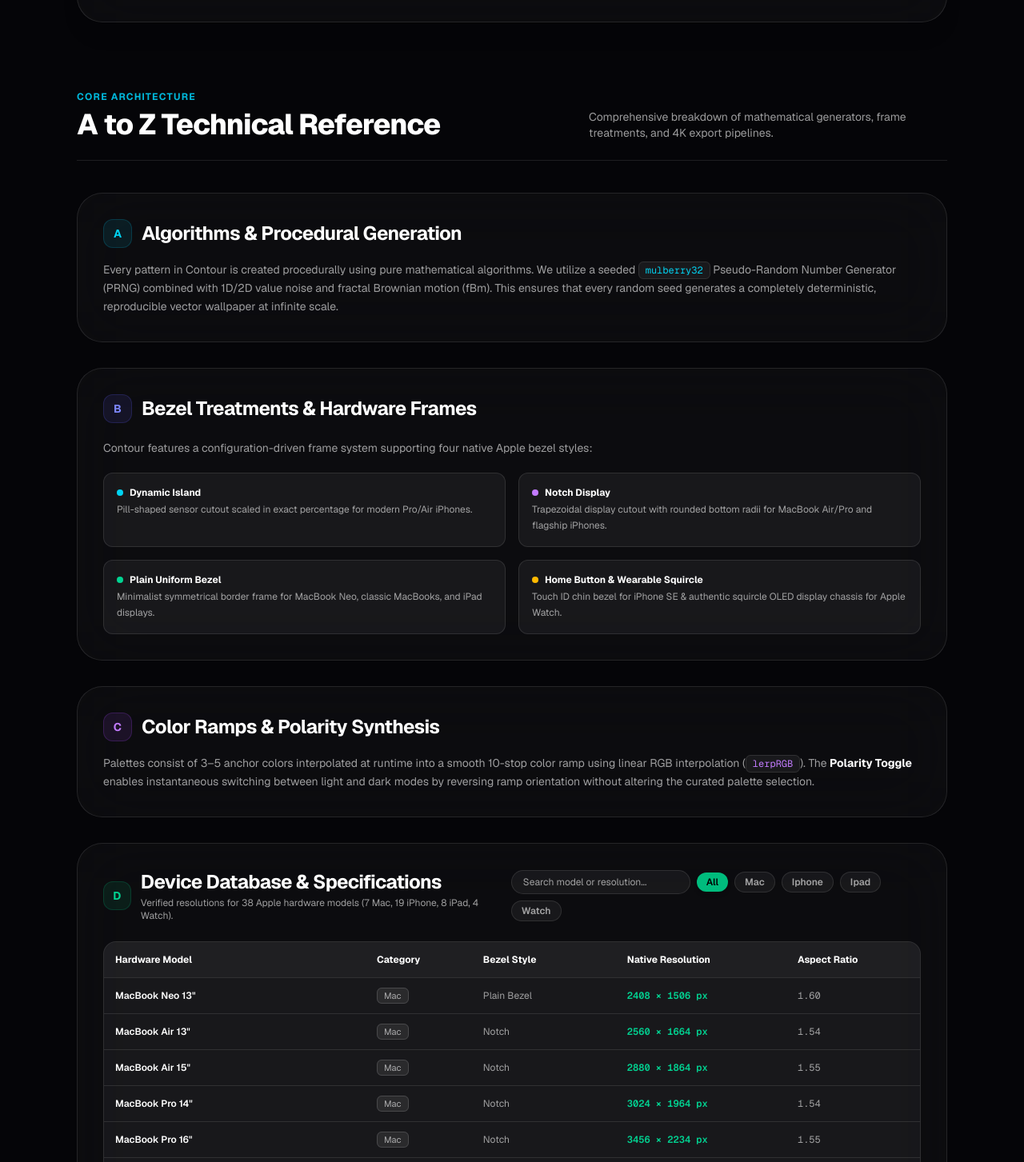
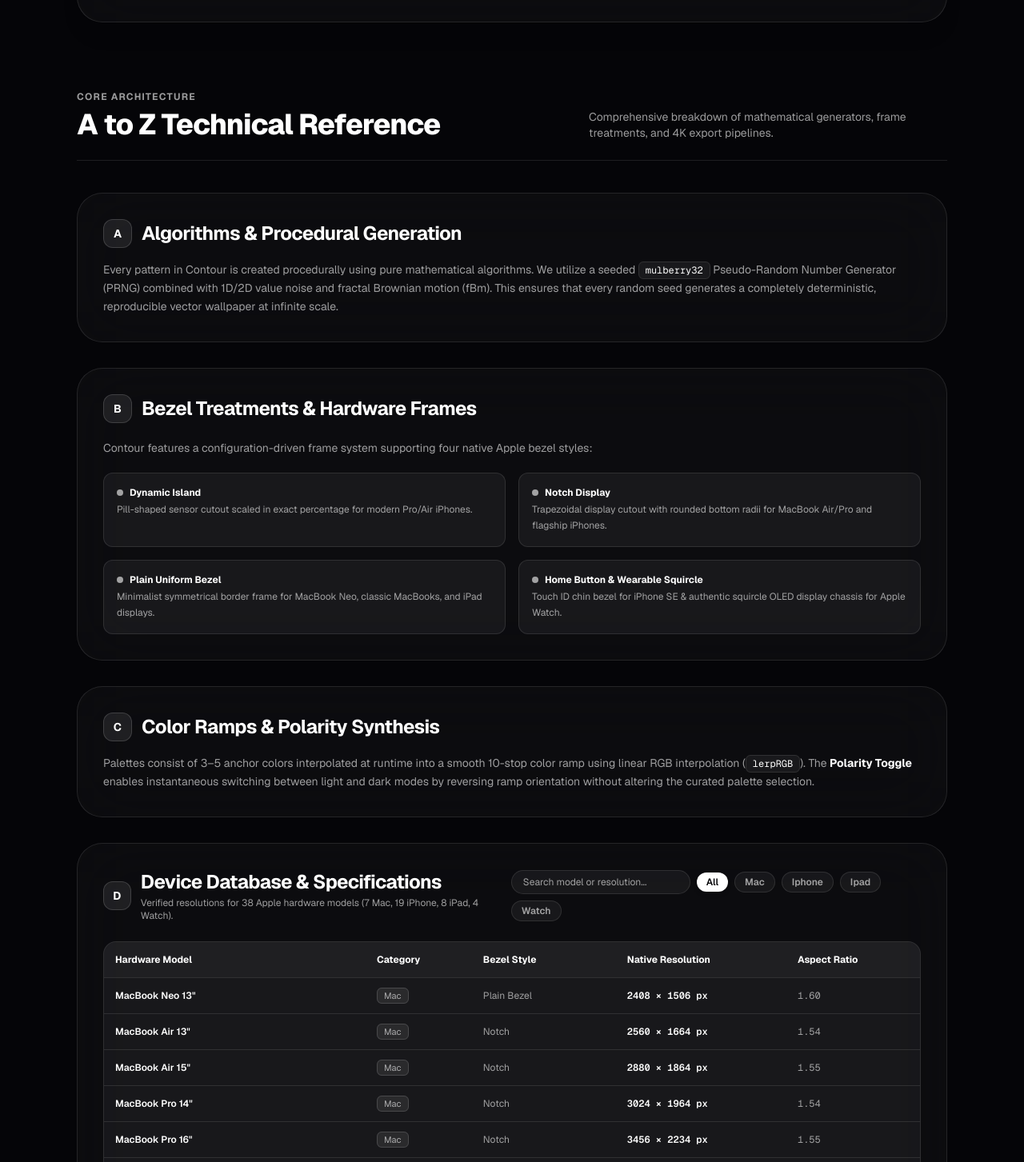
Before and after one commit to satiricalguru/Contour, a Next.js app: page /info in a window 1280 px wide. Shown: the part 657-2110 px from the top of the page at 80% size. Built offline with nearby package versions, Linux system fonts and the light colour scheme.

Commit message:
fix: remove oversaturated bright neon colors from Information tab in favor of clean neutral theme variables

```diff
--- a/app/info/page.tsx
+++ b/app/info/page.tsx
@@ -1,6 +1,6 @@
 /**
  * Information page — Complete A to Z Reference Guide & Technical Specifications for Contour.
- * Designed with Apple-grade editorial typography, bento cards, interactive spec search, and glassmorphism.
+ * Designed with Apple-grade editorial typography, bento cards, interactive spec search, and clean neutral theme styling.
  */
 'use client';
 
@@ -91,7 +91,7 @@
       <section className="space-y-10">
         <div className="flex flex-col sm:flex-row sm:items-end justify-between gap-4 border-b border-[var(--card-border)] pb-6">
           <div>
-            <span className="text-xs font-bold uppercase tracking-widest text-cyan-500">Core Architecture</span>
+            <span className="text-xs font-bold uppercase tracking-widest text-[var(--foreground-muted)]">Core Architecture</span>
             <h2 className="text-2xl sm:text-4xl font-extrabold text-[var(--heading-color)] tracking-tight mt-1">
               A to Z Technical Reference
             </h2>
@@ -103,9 +103,9 @@
 
         <div className="grid grid-cols-1 gap-8">
           {/* A — Algorithms */}
-          <div className="group relative bg-[var(--card-bg)] border border-[var(--card-border)] hover:border-cyan-500/30 rounded-[2rem] p-6 sm:p-8 space-y-4 backdrop-blur-2xl transition-all duration-500 hover:shadow-xl">
+          <div className="group relative bg-[var(--card-bg)] border border-[var(--card-border)] hover:border-[var(--heading-color)]/20 rounded-[2rem] p-6 sm:p-8 space-y-4 backdrop-blur-2xl transition-all duration-500 hover:shadow-xl">
             <div className="flex items-center gap-3">
-              <span className="flex items-center justify-center w-9 h-9 rounded-xl bg-cyan-500/10 border border-cyan-500/20 text-cyan-400 font-bold text-sm">
+              <span className="flex items-center justify-center w-9 h-9 rounded-xl bg-[var(--badge-bg)] border border-[var(--badge-border)] text-[var(--heading-color)] font-bold text-sm">
                 A
               </span>
               <h3 className="text-xl sm:text-2xl font-bold text-[var(--heading-color)] tracking-tight">
@@ -114,7 +114,7 @@
             </div>
             <p className="text-sm text-[var(--foreground-muted)] leading-relaxed font-normal">
               Every pattern in Contour is created procedurally using pure mathematical algorithms. We utilize a seeded{' '}
-              <code className="text-cyan-400 bg-[var(--pill-bg)] border border-[var(--card-border)] px-2 py-0.5 rounded-md text-xs font-mono">
+              <code className="text-[var(--heading-color)] bg-[var(--pill-bg)] border border-[var(--card-border)] px-2 py-0.5 rounded-md text-xs font-mono">
                 mulberry32
               </code>{' '}
               Pseudo-Random Number Generator (PRNG) combined with 1D/2D value noise and fractal Brownian motion (fBm). This ensures that every random seed generates a completely deterministic, reproducible vector wallpaper at infinite scale.
@@ -122,9 +122,9 @@
           </div>
 
           {/* B — Bezel Treatments */}
-          <div className="group relative bg-[var(--card-bg)] border border-[var(--card-border)] hover:border-indigo-500/30 rounded-[2rem] p-6 sm:p-8 space-y-5 backdrop-blur-2xl transition-all duration-500 hover:shadow-xl">
+          <div className="group relative bg-[var(--card-bg)] border border-[var(--card-border)] hover:border-[var(--heading-color)]/20 rounded-[2rem] p-6 sm:p-8 space-y-5 backdrop-blur-2xl transition-all duration-500 hover:shadow-xl">
             <div className="flex items-center gap-3">
-              <span className="flex items-center justify-center w-9 h-9 rounded-xl bg-indigo-500/10 border border-indigo-500/20 text-indigo-400 font-bold text-sm">
+              <span className="flex items-center justify-center w-9 h-9 rounded-xl bg-[var(--badge-bg)] border border-[var(--badge-border)] text-[var(--heading-color)] font-bold text-sm">
                 B
               </span>
               <h3 className="text-xl sm:text-2xl font-bold text-[var(--heading-color)] tracking-tight">
@@ -137,7 +137,7 @@
             <div className="grid grid-cols-1 sm:grid-cols-2 gap-4">
               <div className="p-4 rounded-xl bg-[var(--pill-bg)] border border-[var(--card-border)] space-y-1">
                 <div className="text-xs font-bold text-[var(--heading-color)] flex items-center gap-2">
-                  <span className="w-2 h-2 rounded-full bg-cyan-400" /> Dynamic Island
+                  <span className="w-2 h-2 rounded-full bg-[var(--heading-color)] opacity-60" /> Dynamic Island
                 </div>
                 <div className="text-xs text-[var(--foreground-muted)] leading-relaxed">
                   Pill-shaped sensor cutout scaled in exact percentage for modern Pro/Air iPhones.
@@ -145,7 +145,7 @@
               </div>
               <div className="p-4 rounded-xl bg-[var(--pill-bg)] border border-[var(--card-border)] space-y-1">
                 <div className="text-xs font-bold text-[var(--heading-color)] flex items-center gap-2">
-                  <span className="w-2 h-2 rounded-full bg-purple-400" /> Notch Display
+                  <span className="w-2 h-2 rounded-full bg-[var(--heading-color)] opacity-60" /> Notch Display
                 </div>
                 <div className="text-xs text-[var(--foreground-muted)] leading-relaxed">
                   Trapezoidal display cutout with rounded bottom radii for MacBook Air/Pro and flagship iPhones.
@@ -153,7 +153,7 @@
               </div>
               <div className="p-4 rounded-xl bg-[var(--pill-bg)] border border-[var(--card-border)] space-y-1">
                 <div className="text-xs font-bold text-[var(--heading-color)] flex items-center gap-2">
-                  <span className="w-2 h-2 rounded-full bg-emerald-400" /> Plain Uniform Bezel
+                  <span className="w-2 h-2 rounded-full bg-[var(--heading-color)] opacity-60" /> Plain Uniform Bezel
                 </div>
                 <div className="text-xs text-[var(--foreground-muted)] leading-relaxed">
                   Minimalist symmetrical border frame for MacBook Neo, classic MacBooks, and iPad displays.
@@ -161,7 +161,7 @@
               </div>
               <div className="p-4 rounded-xl bg-[var(--pill-bg)] border border-[var(--card-border)] space-y-1">
                 <div className="text-xs font-bold text-[var(--heading-color)] flex items-center gap-2">
-                  <span className="w-2 h-2 rounded-full bg-amber-400" /> Home Button &amp; Wearable Squircle
+                  <span className="w-2 h-2 rounded-full bg-[var(--heading-color)] opacity-60" /> Home Button &amp; Wearable Squircle
                 </div>
                 <div className="text-xs text-[var(--foreground-muted)] leading-relaxed">
                   Touch ID chin bezel for iPhone SE &amp; authentic squircle OLED display chassis for Apple Watch.
@@ -171,9 +171,9 @@
           </div>
 
           {/* C — Color Ramps & Polarity */}
-          <div className="group relative bg-[var(--card-bg)] border border-[var(--card-border)] hover:border-purple-500/30 rounded-[2rem] p-6 sm:p-8 space-y-4 backdrop-blur-2xl transition-all duration-500 hover:shadow-xl">
+          <div className="group relative bg-[var(--card-bg)] border border-[var(--card-border)] hover:border-[var(--heading-color)]/20 rounded-[2rem] p-6 sm:p-8 space-y-4 backdrop-blur-2xl transition-all duration-500 hover:shadow-xl">
             <div className="flex items-center gap-3">
-              <span className="flex items-center justify-center w-9 h-9 rounded-xl bg-purple-500/10 border border-purple-500/20 text-purple-400 font-bold text-sm">
+              <span className="flex items-center justify-center w-9 h-9 rounded-xl bg-[var(--badge-bg)] border border-[var(--badge-border)] text-[var(--heading-color)] font-bold text-sm">
                 C
               </span>
               <h3 className="text-xl sm:text-2xl font-bold text-[var(--heading-color)] tracking-tight">
@@ -181,15 +181,15 @@
               </h3>
             </div>
             <p className="text-sm text-[var(--foreground-muted)] leading-relaxed">
-              Palettes consist of 3–5 anchor colors interpolated at runtime into a smooth 10-stop color ramp using linear RGB interpolation (<code className="text-purple-400 bg-[var(--pill-bg)] border border-[var(--card-border)] px-2 py-0.5 rounded-md text-xs font-mono">lerpRGB</code>). The <strong className="text-[var(--heading-color)]">Polarity Toggle</strong> enables instantaneous switching between light and dark modes by reversing ramp orientation without altering the curated palette selection.
+              Palettes consist of 3–5 anchor colors interpolated at runtime into a smooth 10-stop color ramp using linear RGB interpolation (<code className="text-[var(--heading-color)] bg-[var(--pill-bg)] border border-[var(--card-border)] px-2 py-0.5 rounded-md text-xs font-mono">lerpRGB</code>). The <strong className="text-[var(--heading-color)]">Polarity Toggle</strong> enables instantaneous switching between light and dark modes by reversing ramp orientation without altering the curated palette selection.
             </p>
           </div>
 
           {/* D — Device Database */}
-          <div className="group relative bg-[var(--card-bg)] border border-[var(--card-border)] hover:border-emerald-500/30 rounded-[2rem] p-6 sm:p-8 space-y-6 backdrop-blur-2xl transition-all duration-500 hover:shadow-xl">
+          <div className="group relative bg-[var(--card-bg)] border border-[var(--card-border)] hover:border-[var(--heading-color)]/20 rounded-[2rem] p-6 sm:p-8 space-y-6 backdrop-blur-2xl transition-all duration-500 hover:shadow-xl">
             <div className="flex flex-col sm:flex-row sm:items-center justify-between gap-4">
               <div className="flex items-center gap-3">
-                <span className="flex items-center justify-center w-9 h-9 rounded-xl bg-emerald-500/10 border border-emerald-500/20 text-emerald-400 font-bold text-sm">
+                <span className="flex items-center justify-center w-9 h-9 rounded-xl bg-[var(--badge-bg)] border border-[var(--badge-border)] text-[var(--heading-color)] font-bold text-sm">
                   D
                 </span>
                 <div>
@@ -210,7 +210,7 @@
                     placeholder="Search model or resolution..."
                     value={searchQuery}
                     onChange={(e) => setSearchQuery(e.target.value)}
-                    className="px-3.5 py-1.5 rounded-full bg-[var(--pill-bg)] border border-[var(--card-border)] text-xs text-[var(--heading-color)] placeholder-[var(--foreground-muted)] focus:outline-none focus:border-emerald-500/50 w-44 sm:w-56"
+                    className="px-3.5 py-1.5 rounded-full bg-[var(--pill-bg)] border border-[var(--card-border)] text-xs text-[var(--heading-color)] placeholder-[var(--foreground-muted)] focus:outline-none focus:border-[var(--heading-color)]/30 w-44 sm:w-56"
                   />
                 </div>
                 {(['all', 'mac', 'iphone', 'ipad', 'watch'] as const).map((cat) => (
@@ -219,7 +219,7 @@
                     onClick={() => setSelectedCategory(cat)}
                     className={`px-3 py-1 rounded-full text-xs font-semibold capitalize transition-all ${
                       selectedCategory === cat
-                        ? 'bg-emerald-500 text-black shadow-md'
+                        ? 'bg-[var(--heading-color)] text-[var(--background)] shadow-md'
                         : 'bg-[var(--pill-bg)] border border-[var(--card-border)] text-[var(--foreground-muted)] hover:text-[var(--heading-color)]'
                     }`}
                   >
@@ -252,7 +252,7 @@
                           </span>
                         </td>
                         <td className="p-3.5 capitalize font-sans">{d.bezelStyle.replace('-', ' ')}</td>
-                        <td className="p-3.5 text-emerald-400 font-semibold">
+                        <td className="p-3.5 text-[var(--heading-color)] font-semibold">
                           {d.resolution.width} × {d.resolution.height} px
                         </td>
                         <td className="p-3.5">{d.aspectRatio.toFixed(2)}</td>
@@ -271,9 +271,9 @@
           </div>
 
           {/* E — Export Engine */}
-          <div className="group relative bg-[var(--card-bg)] border border-[var(--card-border)] hover:border-amber-500/30 rounded-[2rem] p-6 sm:p-8 space-y-4 backdrop-blur-2xl transition-all duration-500 hover:shadow-xl">
+          <div className="group relative bg-[var(--card-bg)] border border-[var(--card-border)] hover:border-[var(--heading-color)]/20 rounded-[2rem] p-6 sm:p-8 space-y-4 backdrop-blur-2xl transition-all duration-500 hover:shadow-xl">
             <div className="flex items-center gap-3">
-              <span className="flex items-center justify-center w-9 h-9 rounded-xl bg-amber-500/10 border border-amber-500/20 text-amber-400 font-bold text-sm">
+              <span className="flex items-center justify-center w-9 h-9 rounded-xl bg-[var(--badge-bg)] border border-[var(--badge-border)] text-[var(--heading-color)] font-bold text-sm">
                 E
               </span>
               <h3 className="text-xl sm:text-2xl font-bold text-[var(--heading-color)] tracking-tight">
@@ -282,7 +282,7 @@
             </div>
             <p className="text-sm text-[var(--foreground-muted)] leading-relaxed">
               Exporting renders wallpapers directly at the 1:1 pixel resolution of your chosen device target (e.g. 3456 × 2234 for MacBook Pro 16&quot; or 1320 × 2868 for iPhone 17 Pro Max). We use client-side{' '}
-              <code className="text-amber-400 bg-[var(--pill-bg)] border border-[var(--card-border)] px-2 py-0.5 rounded-md text-xs font-mono">
+              <code className="text-[var(--heading-color)] bg-[var(--pill-bg)] border border-[var(--card-border)] px-2 py-0.5 rounded-md text-xs font-mono">
                 OffscreenCanvas
               </code>{' '}
               to execute ultra-fast, lossless 4K image generation without server bottlenecks or compression artifacts.
@@ -290,9 +290,9 @@
           </div>
 
           {/* F & G — Favorites & Gallery */}
-          <div className="group relative bg-[var(--card-bg)] border border-[var(--card-border)] hover:border-pink-500/30 rounded-[2rem] p-6 sm:p-8 space-y-4 backdrop-blur-2xl transition-all duration-500 hover:shadow-xl">
+          <div className="group relative bg-[var(--card-bg)] border border-[var(--card-border)] hover:border-[var(--heading-color)]/20 rounded-[2rem] p-6 sm:p-8 space-y-4 backdrop-blur-2xl transition-all duration-500 hover:shadow-xl">
             <div className="flex items-center gap-3">
-              <span className="flex items-center justify-center w-9 h-9 rounded-xl bg-pink-500/10 border border-pink-500/20 text-pink-400 font-bold text-sm">
+              <span className="flex items-center justify-center w-9 h-9 rounded-xl bg-[var(--badge-bg)] border border-[var(--badge-border)] text-[var(--heading-color)] font-bold text-sm">
                 F
               </span>
               <h3 className="text-xl sm:text-2xl font-bold text-[var(--heading-color)] tracking-tight">
@@ -300,14 +300,14 @@
               </h3>
             </div>
             <p className="text-sm text-[var(--foreground-muted)] leading-relaxed">
-              The <strong className="text-[var(--heading-color)]">Gallery</strong> features 37 hand-selected preset wallpapers organized by pattern families. Any customized design can be saved directly to your personal <strong className="text-[var(--heading-color)]">Favorites</strong> collection backed by client-side <code className="text-pink-400 bg-[var(--pill-bg)] border border-[var(--card-border)] px-2 py-0.5 rounded-md text-xs font-mono">localStorage</code> persistence.
+              The <strong className="text-[var(--heading-color)]">Gallery</strong> features 37 hand-selected preset wallpapers organized by pattern families. Any customized design can be saved directly to your personal <strong className="text-[var(--heading-color)]">Favorites</strong> collection backed by client-side <code className="text-[var(--heading-color)] bg-[var(--pill-bg)] border border-[var(--card-border)] px-2 py-0.5 rounded-md text-xs font-mono">localStorage</code> persistence.
             </p>
           </div>
 
           {/* K — Keyboard Shortcuts */}
-          <div className="group relative bg-[var(--card-bg)] border border-[var(--card-border)] hover:border-teal-500/30 rounded-[2rem] p-6 sm:p-8 space-y-4 backdrop-blur-2xl transition-all duration-500 hover:shadow-xl">
+          <div className="group relative bg-[var(--card-bg)] border border-[var(--card-border)] hover:border-[var(--heading-color)]/20 rounded-[2rem] p-6 sm:p-8 space-y-4 backdrop-blur-2xl transition-all duration-500 hover:shadow-xl">
             <div className="flex items-center gap-3">
-              <span className="flex items-center justify-center w-9 h-9 rounded-xl bg-teal-500/10 border border-teal-500/20 text-teal-400 font-bold text-sm">
+              <span className="flex items-center justify-center w-9 h-9 rounded-xl bg-[var(--badge-bg)] border border-[var(--badge-border)] text-[var(--heading-color)] font-bold text-sm">
                 K
               </span>
               <h3 className="text-xl sm:text-2xl font-bold text-[var(--heading-color)] tracking-tight">
@@ -324,9 +324,9 @@
           </div>
 
           {/* P — Pattern Catalog */}
-          <div className="group relative bg-[var(--card-bg)] border border-[var(--card-border)] hover:border-blue-500/30 rounded-[2rem] p-6 sm:p-8 space-y-6 backdrop-blur-2xl transition-all duration-500 hover:shadow-xl">
+          <div className="group relative bg-[var(--card-bg)] border border-[var(--card-border)] hover:border-[var(--heading-color)]/20 rounded-[2rem] p-6 sm:p-8 space-y-6 backdrop-blur-2xl transition-all duration-500 hover:shadow-xl">
             <div className="flex items-center gap-3">
-              <span className="flex items-center justify-center w-9 h-9 rounded-xl bg-blue-500/10 border border-blue-500/20 text-blue-400 font-bold text-sm">
+              <span className="flex items-center justify-center w-9 h-9 rounded-xl bg-[var(--badge-bg)] border border-[var(--badge-border)] text-[var(--heading-color)] font-bold text-sm">
                 P
               </span>
               <h3 className="text-xl sm:text-2xl font-bold text-[var(--heading-color)] tracking-tight">
@@ -335,7 +335,7 @@
             </div>
             <div className="grid grid-cols-1 sm:grid-cols-2 gap-4">
               {PATTERNS.map((p) => (
-                <div key={p.id} className="p-4 rounded-2xl bg-[var(--pill-bg)] border border-[var(--card-border)] space-y-1.5 hover:border-blue-500/30 transition-colors">
+                <div key={p.id} className="p-4 rounded-2xl bg-[var(--pill-bg)] border border-[var(--card-border)] space-y-1.5 hover:border-[var(--heading-color)]/20 transition-colors">
                   <div className="text-xs font-bold text-[var(--heading-color)] flex items-center justify-between">
                     <span>{p.name}</span>
                     <span className="text-[10px] font-mono text-[var(--foreground-muted)] uppercase">{p.id}</span>
@@ -347,9 +347,9 @@
           </div>
 
           {/* T — Tech Stack */}
-          <div className="group relative bg-[var(--card-bg)] border border-[var(--card-border)] hover:border-violet-500/30 rounded-[2rem] p-6 sm:p-8 space-y-4 backdrop-blur-2xl transition-all duration-500 hover:shadow-xl">
+          <div className="group relative bg-[var(--card-bg)] border border-[var(--card-border)] hover:border-[var(--heading-color)]/20 rounded-[2rem] p-6 sm:p-8 space-y-4 backdrop-blur-2xl transition-all duration-500 hover:shadow-xl">
             <div className="flex items-center gap-3">
-              <span className="flex items-center justify-center w-9 h-9 rounded-xl bg-violet-500/10 border border-violet-500/20 text-violet-400 font-bold text-sm">
+              <span className="flex items-center justify-center w-9 h-9 rounded-xl bg-[var(--badge-bg)] border border-[var(--badge-border)] text-[var(--heading-color)] font-bold text-sm">
                 T
               </span>
               <h3 className="text-xl sm:text-2xl font-bold text-[var(--heading-color)] tracking-tight">
@@ -362,9 +362,9 @@
           </div>
 
           {/* Z — Zero Scraped Assets */}
-          <div className="group relative bg-[var(--card-bg)] border border-[var(--card-border)] hover:border-rose-500/30 rounded-[2rem] p-6 sm:p-8 space-y-4 backdrop-blur-2xl transition-all duration-500 hover:shadow-xl">
+          <div className="group relative bg-[var(--card-bg)] border border-[var(--card-border)] hover:border-[var(--heading-color)]/20 rounded-[2rem] p-6 sm:p-8 space-y-4 backdrop-blur-2xl transition-all duration-500 hover:shadow-xl">
             <div className="flex items-center gap-3">
-              <span className="flex items-center justify-center w-9 h-9 rounded-xl bg-rose-500/10 border border-rose-500/20 text-rose-400 font-bold text-sm">
+              <span className="flex items-center justify-center w-9 h-9 rounded-xl bg-[var(--badge-bg)] border border-[var(--badge-border)] text-[var(--heading-color)] font-bold text-sm">
                 Z
               </span>
               <h3 className="text-xl sm:text-2xl font-bold text-[var(--heading-color)] tracking-tight">
@@ -399,7 +399,7 @@
           </Link>
           <Link
             href="/gallery"
-            className="px-6 py-3 rounded-full bg-[var(--pill-bg)] border border-[var(--card-border)] text-[var(--heading-color)] font-medium text-xs sm:text-sm hover:border-cyan-500/40 transition-all"
+            className="px-6 py-3 rounded-full bg-[var(--pill-bg)] border border-[var(--card-border)] text-[var(--heading-color)] font-medium text-xs sm:text-sm hover:border-[var(--heading-color)]/30 transition-all"
           >
             Browse Gallery Presets
           </Link>
```
